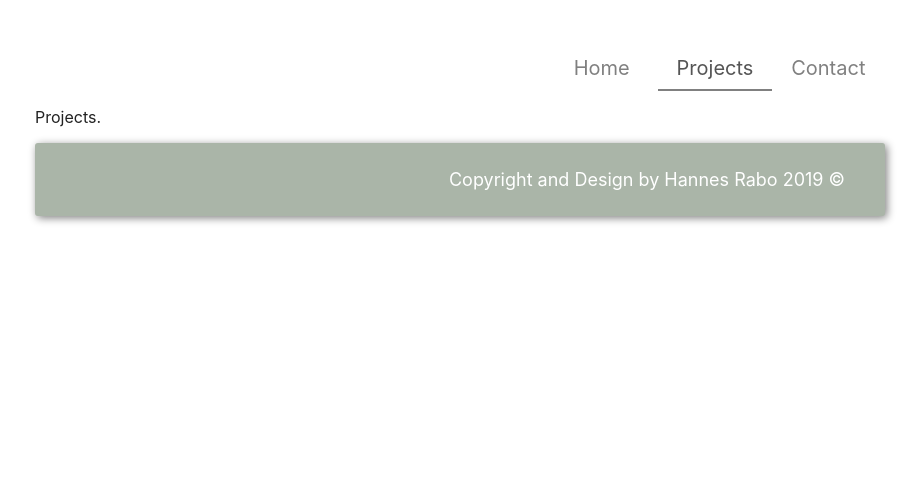
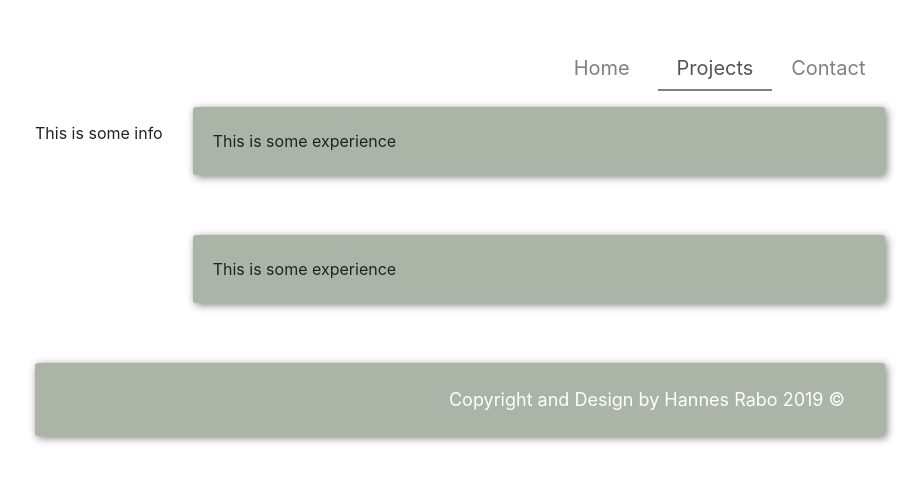
Before and after one commit to hannesrabo/next-portfolio, a Next.js app: page /projects in a window 1280 px wide. Shown: the part 103-584 px from the top of the page, without its empty margins (180-1103 px from the left). Built offline with nearby package versions, Linux system fonts and the light colour scheme.

Commit message:
feat(page): Updated the projects page

```diff
--- a/pages/projects.js
+++ b/pages/projects.js
@@ -1,13 +1,34 @@
 import React, { Component } from 'react'
 import Page from '../components/layout/Page'
+import { Card } from '../components/Card'
+import styled from 'styled-components'
+
+const ExperienceCardContainer = styled.div`
+	display: flex;
+	flex-direction: row;
+`
+
+const CardContainer = styled.div`
+	flex-grow: 3;
+	margin-left: 30px;
+`
 
 class projects extends Component {
 	render() {
 		return (
 			<Page currentPage="/projects">
-				<div>
-					<p>Projects.</p>
-				</div>
+				<ExperienceCardContainer>
+					<p>This is some info</p>
+
+					<CardContainer>
+						<Card>
+							<p>This is some experience</p>
+						</Card>
+						<Card>
+							<p>This is some experience</p>
+						</Card>
+					</CardContainer>
+				</ExperienceCardContainer>
 			</Page>
 		)
 	}
```
Also changed, not shown: .circleci/config.yml.
